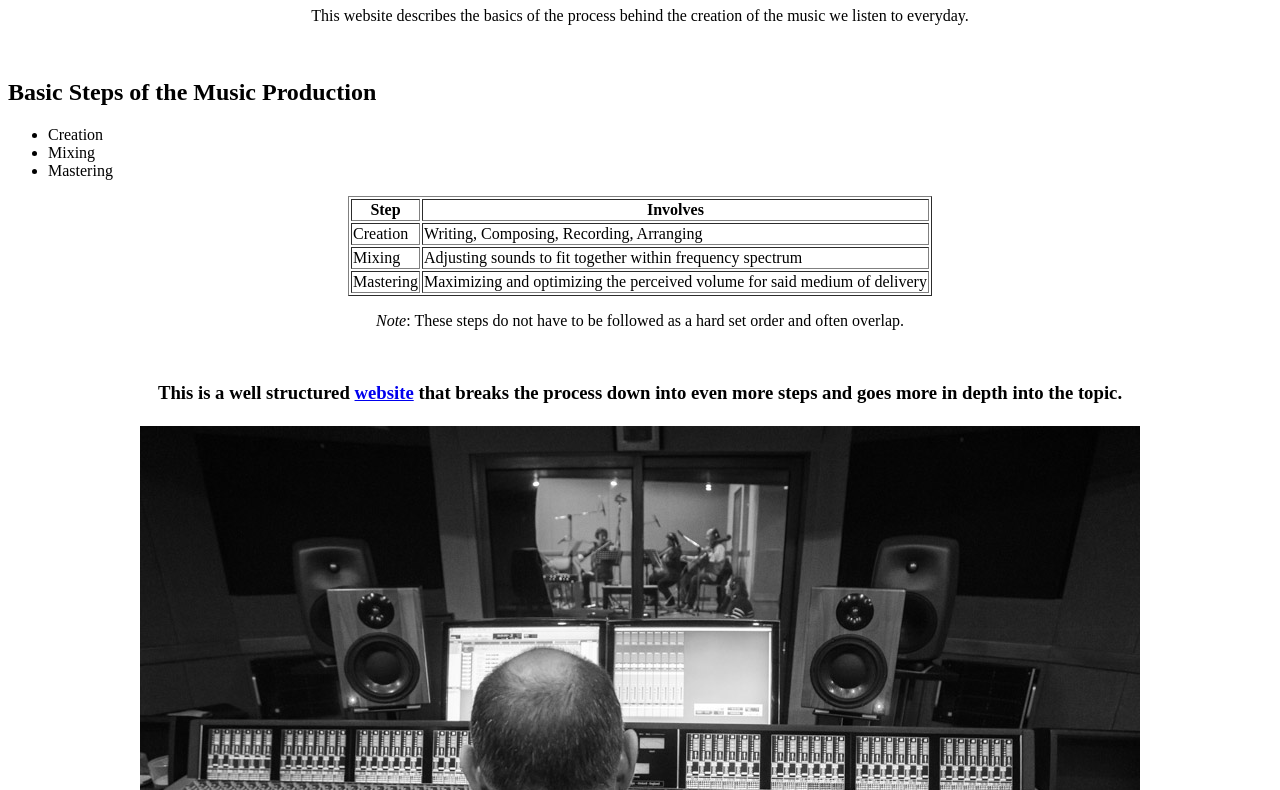
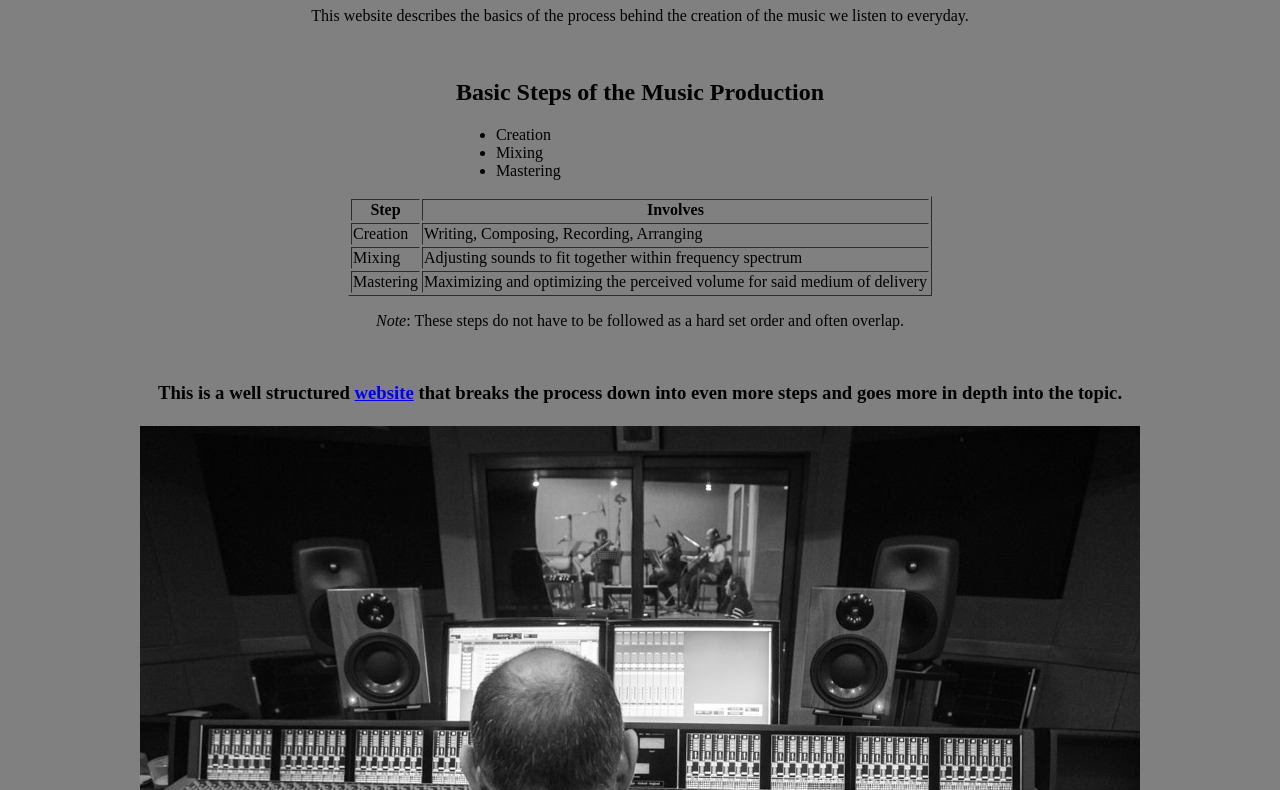
Before and after one commit to amorobert/amorobert.github.io, a plain HTML site: page index.html in a window 1280 px wide. Shown: the part 73-863 px from the top of the page. Drawn offline with Linux system fonts and the light colour scheme.

Commit message:
completed solo challenge 3.5 release 0

```diff
--- a/index.html
+++ b/index.html
@@ -2,6 +2,7 @@
 <html>
   <head>
     <title>Music Production</title>
+    <link rel="stylesheet" href="./styles.css">
   </head>
   <body>
     <div>
@@ -12,7 +13,7 @@
       <br>
     </div>
 
-    <div>
+    <div class="list">
       <h2>Basic Steps of the Music Production</h2>
         <ul>
           <li>Creation</li>
--- /dev/null
+++ b/styles.css
@@ -0,0 +1,7 @@
+.list {
+  margin-left: auto;
+  margin-right: auto;
+  width: fit-content;
+}
+
+body{background: grey}
```
